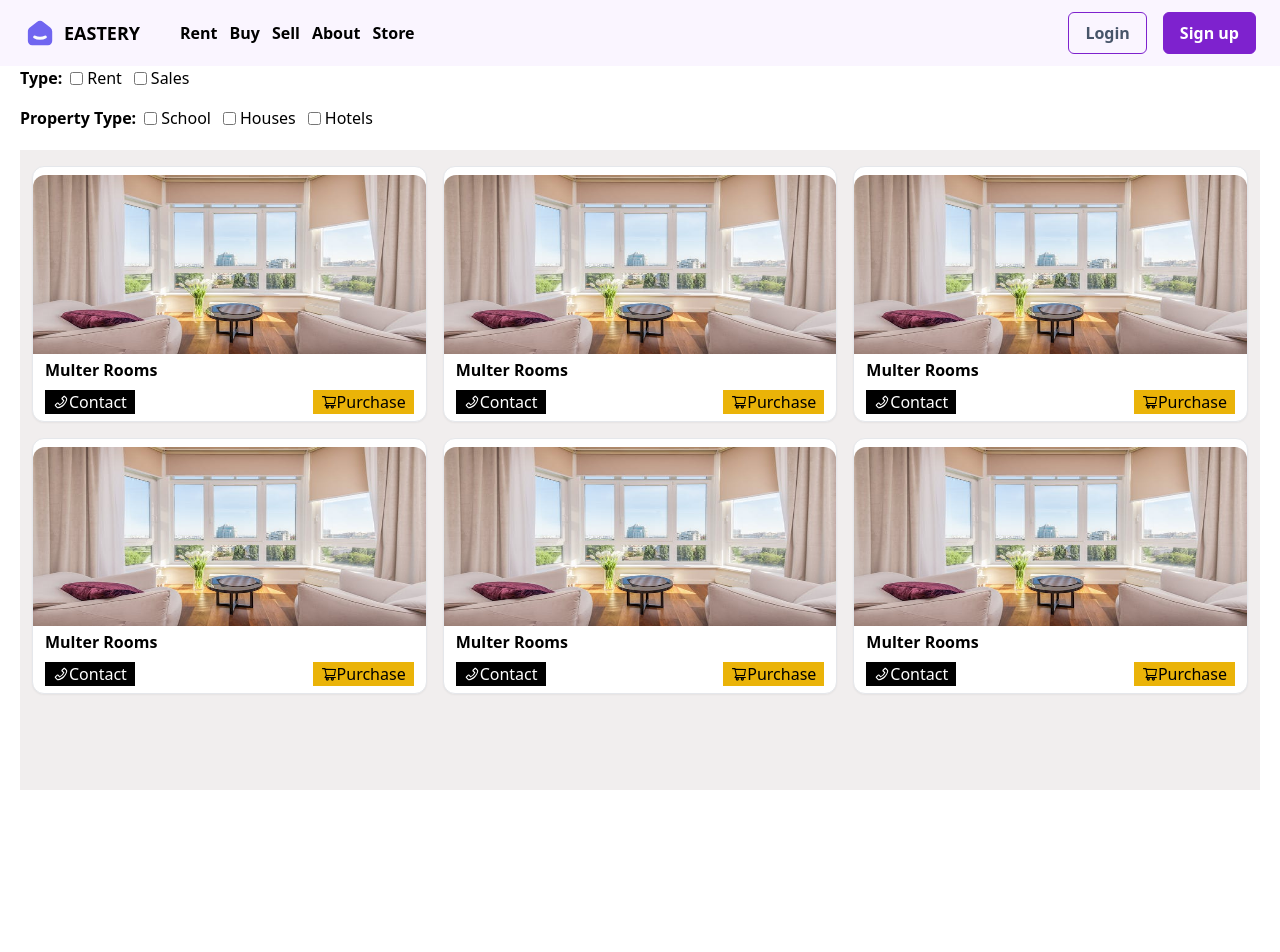
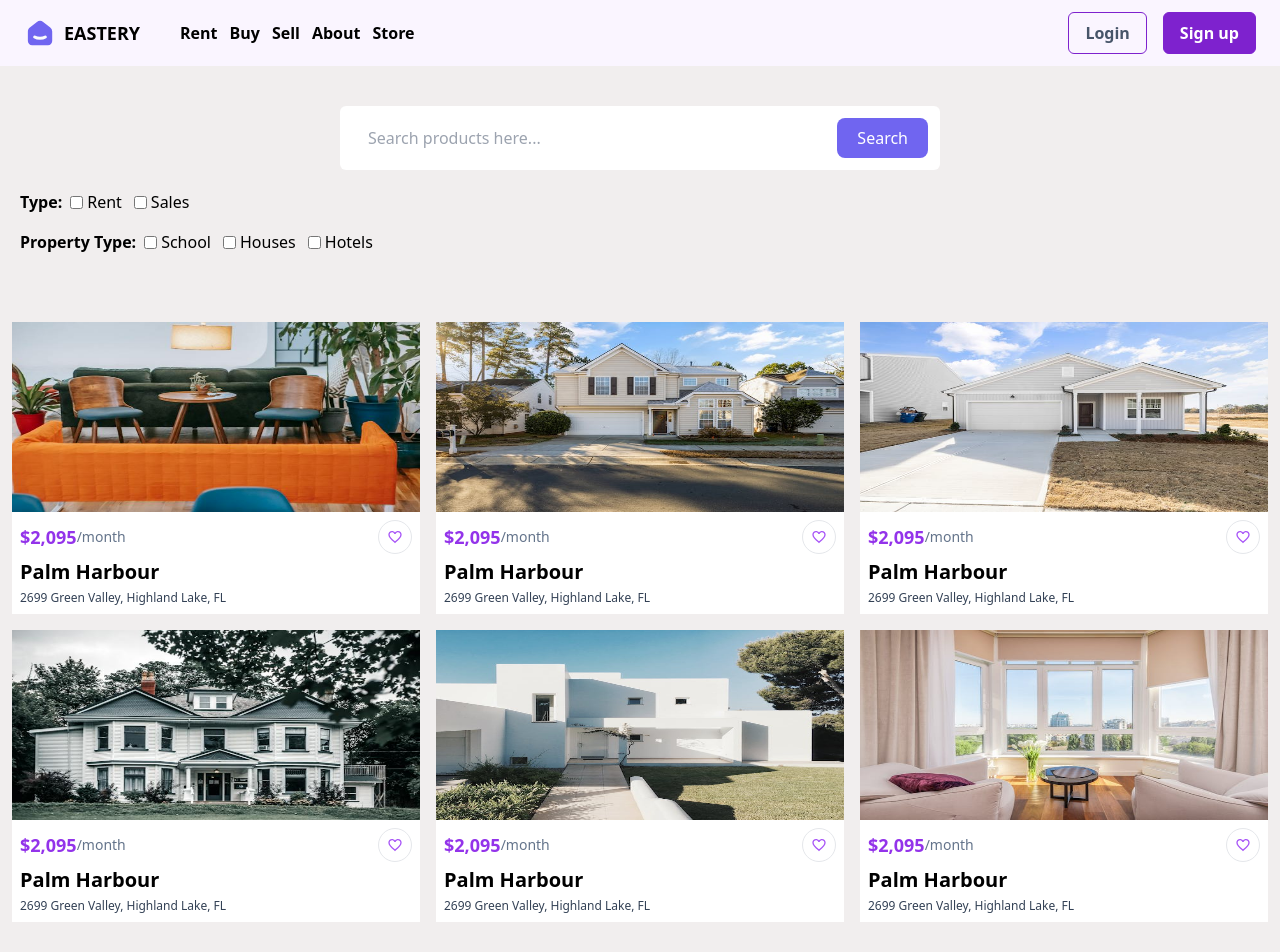
Before and after one commit to De-Hype/property-pulse, a React (Vite) app in the folder vite-project/: page /search in a window 1280 px wide. Shown: the top 952 px of the page. Before the commit the page ends 800 px from the top, so only its background shows below. Built offline with nearby package versions, Linux system fonts and the light colour scheme.

Commit message:
worked on search

```diff
--- a/vite-project/src/Components/FindHome.tsx
+++ b/vite-project/src/Components/FindHome.tsx
@@ -15,7 +15,7 @@ const FindHome = () => {
             Find your dream place to live in with more than 10k+ properties
             listed
           </p>
-          <Link className="w-full bg-[#7065F0] flex justify-center items-center rounded-xl" to="/">
+          <Link  className="w-full bg-[#7065F0] flex justify-center items-center rounded-xl" to="/store">
             <button
               className=" px-4 py-2 rounded-md outline-none   text-white tab:"
               type="button"
--- a/vite-project/src/Pages/SearchResultListing.tsx
+++ b/vite-project/src/Pages/SearchResultListing.tsx
@@ -1,21 +1,48 @@
-import {
-  //AiFillCar,
-  //AiFillShop,
- // AiOutlineNumber,
-  AiOutlinePhone,
-  AiOutlineShoppingCart,
-} from "react-icons/ai";
+
+import { MdFavoriteBorder } from "react-icons/md";
+
+import Cart_One from "../assets/Cart_One.jpg";
+import Cart_Two from "../assets/Cart_Two.jpg";
+import Cart_Three from "../assets/Cart_Three.jpg";
+import Cart_Four from "../assets/Cart_Four.jpg";
+import Cart_Five from "../assets/Cart_Five.jpg";
 import { Link } from "react-router-dom";
 import Cart_Six from "../assets/Cart_Six.jpg";
 import Header from "../Components/Header";
+import { useState } from "react";
+import Footer from "../Components/Footer";
 
 const SearchResultListing = () => {
-
+  const [input, setInput] = useState("");
+  const handleSearchSubmit = (e: any) => {
+    e.preventDefault();
+    console.log(input);
+  };
   return (
     <div className="w-full flex flex-col overflow-x-hidden ">
-      <Header  />
-      <div className="flex items-center flex-col min-h-[80vh] px-5">
-        <div className="w-full flex flex-col gap-4 self-start pb-5">
+      <Header />
+      <div className="flex items-center flex-col min-h-[80vh] bg-[#f1eeee] ">
+        <div className="flex items-center tab:w-full justify-center pt-10 mb-5 px-5">
+          <form
+            onSubmit={handleSearchSubmit}
+            className="bg-white px-3 py-3 flex min-w-[600px] rounded-md tab:flex-col tab:bg-inherit tab:gap-3 tab:min-w-full"
+          >
+            <input
+              type="text"
+              name="newsletter"
+              id="newsletter"
+              placeholder="Search products here..."
+              onChange={(e) => setInput(e.target.value)}
+              className=" bg-inherit text-[#080614] w-full outline-none py-2 px-4 tab:bg-white tab:py-4 tab:rounded-lg tab:border tab:border-[#7065F0]"
+            />
+            <input
+              type="button"
+              className="bg-[#7065F0] rounded-lg cursor-pointer transition-all hover:bg-purple-800 text-white font-medium px-5 py-2 tab:py-3"
+              value="Search"
+            />
+          </form>
+        </div>
+        <div className="w-full flex flex-col gap-4 self-start pb-5 px-5">
           <div className="flex gap-2">
             <h3 className="font-bold">Type:</h3>
             <div className="flex items-center gap-3 justify-between">
@@ -47,154 +74,162 @@ const SearchResultListing = () => {
             </div>
           </div>
         </div>
-        <div className="w-full px-3 py-4 self-start min-h-[80vh] bg-[#f1eeee]">
-          <div className="grid grid-cols-1 phones:grid-cols-2 laptop:grid-cols-3 gap-4 w-full  h-full">
-            <div className=" w-full  max-h-64 cursor-pointer bg-white py-2 shadow-sm border  rounded-xl">
-              <img
-                src={Cart_Six}
-                alt=""
-                className="w-full h-3/4 rounded-t-xl hover:scale-90"
-              />
-              <div className="w-full  h-1/4 ">
-                <h3 className="pl-3 py-1 font-bold">Multer Rooms</h3>
-                <div className="flex w-full items-center  justify-between pt-1 px-3 pb-1">
-                  <Link
-                    to="/contact/1/1"
-                    className="bg-black flex items-center text-white px-2"
-                  >
-                    <AiOutlinePhone />
-                    Contact
-                  </Link>
-                  <Link to="/" className="flex items-center px-2 bg-yellow-500">
-                    <AiOutlineShoppingCart />
-                    Purchase
-                  </Link>
+        <div className="w-full px-3 py-4 self-start min-h-[80vh] ">
+        <div className="mt-8">
+          <div className="grid grid-cols-3 gap-4 sm:flex sm:flex-col sm:gap-7 tab:grid-cols-2 ">
+            <Link
+              to="/about/2"
+              className="bg-white rounded-md cursor-pointer  transition-all hover:bg-white hover:shadow-md hover:border"
+            >
+              <img src={Cart_One} className="h-[190px] w-full" alt="" />
+              <div className="flex flex-col gap-1 bg-white px-2 py-2">
+                <div className="flex items-center justify-between">
+                  <div className="flex items-center">
+                    <h3 className="text-purple-600 font-bold text-lg">
+                      $2,095
+                    </h3>
+                    <p className="text-slate-500 text-sm">/month</p>
+                  </div>
+                  <div className="px-2 py-2 border rounded-full">
+                    <MdFavoriteBorder className=" text-purple-500" />
+                  </div>
                 </div>
+                <h3 className="text-xl font-bold">Palm Harbour</h3>
+                <p className="text-xs text-slate-700">
+                  2699 Green Valley, Highland Lake, FL
+                </p>
               </div>
-            </div>
-
-            <div className=" w-full  max-h-64 cursor-pointer bg-white py-2 shadow-sm border  rounded-xl">
-              <img
-                src={Cart_Six}
-                alt=""
-                className="w-full h-3/4 rounded-t-xl hover:scale-90"
-              />
-              <div className="w-full  h-1/4 ">
-                <h3 className="pl-3 py-1 font-bold">Multer Rooms</h3>
-                <div className="flex w-full items-center  justify-between pt-1 px-3 pb-1">
-                  <Link
-                    to="/contact/1/1"
-                    className="bg-black flex items-center text-white px-2"
-                  >
-                    <AiOutlinePhone />
-                    Contact
-                  </Link>
-                  <Link to="/" className="flex items-center px-2 bg-yellow-500">
-                    <AiOutlineShoppingCart />
-                    Purchase
-                  </Link>
+            </Link>
+            <Link
+              to="/about/2"
+              className="bg-white rounded-md h-full cursor-pointer transition-all hover:bg-white hover:shadow-md hover:border"
+            >
+              <img src={Cart_Two} className="h-[190px] w-full" alt="" />
+              <div className="flex flex-col gap-1 bg-white px-2 py-2">
+                <div className="flex items-center justify-between">
+                  <div className="flex items-center">
+                    <h3 className="text-purple-600 font-bold text-lg">
+                      $2,095
+                    </h3>
+                    <p className="text-slate-500 text-sm">/month</p>
+                  </div>
+                  <div className="px-2 py-2 border rounded-full">
+                    <MdFavoriteBorder className=" text-purple-500" />
+                  </div>
                 </div>
+                <h3 className="text-xl font-bold">Palm Harbour</h3>
+                <p className="text-xs text-slate-700">
+                  2699 Green Valley, Highland Lake, FL
+                </p>
               </div>
-            </div>
-
-            <div className=" w-full  max-h-64 cursor-pointer bg-white py-2 shadow-sm border  rounded-xl">
-              <img
-                src={Cart_Six}
-                alt=""
-                className="w-full h-3/4 rounded-t-xl hover:scale-90"
-              />
-              <div className="w-full  h-1/4 ">
-                <h3 className="pl-3 py-1 font-bold">Multer Rooms</h3>
-                <div className="flex w-full items-center  justify-between pt-1 px-3 pb-1">
-                  <Link
-                    to="/contact/1/1"
-                    className="bg-black flex items-center text-white px-2"
-                  >
-                    <AiOutlinePhone />
-                    Contact
-                  </Link>
-                  <Link to="/" className="flex items-center px-2 bg-yellow-500">
-                    <AiOutlineShoppingCart />
-                    Purchase
-                  </Link>
+            </Link>
+            <Link
+              to="/about/2"
+              className="bg-white rounded-md cursor-pointer transition-all hover:bg-white hover:shadow-md hover:border"
+            >
+              <img src={Cart_Three} className="h-[190px] w-full" alt="" />
+              <div className="flex flex-col gap-1 bg-white px-2 py-2">
+                <div className="flex items-center justify-between">
+                  <div className="flex items-center">
+                    <h3 className="text-purple-600 font-bold text-lg">
+                      $2,095
+                    </h3>
+                    <p className="text-slate-500 text-sm">/month</p>
+                  </div>
+                  <div className="px-2 py-2 border rounded-full">
+                    <MdFavoriteBorder className=" text-purple-500" />
+                  </div>
                 </div>
+                <h3 className="text-xl font-bold">Palm Harbour</h3>
+                <p className="text-xs text-slate-700">
+                  2699 Green Valley, Highland Lake, FL
+                </p>
               </div>
-            </div>
-
-            <div className=" w-full  max-h-64 cursor-pointer bg-white py-2 shadow-sm border  rounded-xl">
-              <img
-                src={Cart_Six}
-                alt=""
-                className="w-full h-3/4 rounded-t-xl hover:scale-90"
-              />
-              <div className="w-full  h-1/4 ">
-                <h3 className="pl-3 py-1 font-bold">Multer Rooms</h3>
-                <div className="flex w-full items-center  justify-between pt-1 px-3 pb-1">
-                  <Link
-                    to="/contact/1/1"
-                    className="bg-black flex items-center text-white px-2"
-                  >
-                    <AiOutlinePhone />
-                    Contact
-                  </Link>
-                  <Link to="/" className="flex items-center px-2 bg-yellow-500">
-                    <AiOutlineShoppingCart />
-                    Purchase
-                  </Link>
+            </Link>
+            <Link
+              to="/about/2"
+              className="bg-white rounded-md cursor-pointer transition-all hover:bg-white hover:shadow-md hover:border"
+            >
+              <img src={Cart_Four} className="h-[190px] w-full" alt="" />
+              <div className="flex flex-col gap-1 bg-white px-2 py-2">
+                <div className="flex items-center justify-between">
+                  <div className="flex items-center">
+                    <h3 className="text-purple-600 font-bold text-lg">
+                      $2,095
+                    </h3>
+                    <p className="text-slate-500 text-sm">/month</p>
+                  </div>
+                  <div className="px-2 py-2 border rounded-full">
+                    <MdFavoriteBorder className=" text-purple-500" />
+                  </div>
                 </div>
+                <h3 className="text-xl font-bold">Palm Harbour</h3>
+                <p className="text-xs text-slate-700">
+                  2699 Green Valley, Highland Lake, FL
+                </p>
               </div>
-            </div>
-
-            <div className=" w-full  max-h-64 cursor-pointer bg-white py-2 shadow-sm border  rounded-xl">
-              <img
-                src={Cart_Six}
-                alt=""
-                className="w-full h-3/4 rounded-t-xl hover:scale-90"
-              />
-              <div className="w-full  h-1/4 ">
-                <h3 className="pl-3 py-1 font-bold">Multer Rooms</h3>
-                <div className="flex w-full items-center  justify-between pt-1 px-3 pb-1">
-                  <Link
-                    to="/contact/1/1"
-                    className="bg-black flex items-center text-white px-2"
-                  >
-                    <AiOutlinePhone />
-                    Contact
-                  </Link>
-                  <Link to="/" className="flex items-center px-2 bg-yellow-500">
-                    <AiOutlineShoppingCart />
-                    Purchase
-                  </Link>
+            </Link>
+            <Link
+              to="/about/2"
+              className="bg-white rounded-md cursor-pointer transition-all hover:bg-white hover:shadow-md hover:border"
+            >
+              <img src={Cart_Five} className="h-[190px] w-full" alt="" />
+              <div className="flex flex-col gap-1 bg-white px-2 py-2">
+                <div className="flex items-center justify-between">
+                  <div className="flex items-center">
+                    <h3 className="text-purple-600 font-bold text-lg">
+                      $2,095
+                    </h3>
+                    <p className="text-slate-500 text-sm">/month</p>
+                  </div>
+                  <div className="px-2 py-2 border rounded-full">
+                    <MdFavoriteBorder className=" text-purple-500" />
+                  </div>
                 </div>
+                <h3 className="text-xl font-bold">Palm Harbour</h3>
+                <p className="text-xs text-slate-700">
+                  2699 Green Valley, Highland Lake, FL
+                </p>
               </div>
-            </div>
-
-            <div className=" w-full  max-h-64 cursor-pointer bg-white py-2 shadow-sm border  rounded-xl">
-              <img
-                src={Cart_Six}
-                alt=""
-                className="w-full h-3/4 rounded-t-xl hover:scale-90"
-              />
-              <div className="w-full  h-1/4 ">
-                <h3 className="pl-3 py-1 font-bold">Multer Rooms</h3>
-                <div className="flex w-full items-center  justify-between pt-1 px-3 pb-1">
-                  <Link
-                    to="/contact/1/1"
-                    className="bg-black flex items-center text-white px-2"
-                  >
-                    <AiOutlinePhone />
-                    Contact
-                  </Link>
-                  <Link to="/" className="flex items-center px-2 bg-yellow-500">
-                    <AiOutlineShoppingCart />
-                    Purchase
-                  </Link>
+            </Link>
+            <Link
+              to="/about/2"
+              className="bg-white rounded-md cursor-pointer transition-all hover:bg-white hover:shadow-md hover:border"
+            >
+              <img src={Cart_Six} className="h-[190px] w-full" alt="" />
+              <div className="flex flex-col gap-1 bg-white px-2 py-2">
+                <div className="flex items-center justify-between">
+                  <div className="flex items-center">
+                    <h3 className="text-purple-600 font-bold text-lg">
+                      $2,095
+                    </h3>
+                    <p className="text-slate-500 text-sm">/month</p>
+                  </div>
+                  <div className="px-2 py-2 border rounded-full">
+                    <MdFavoriteBorder className=" text-purple-500" />
+                  </div>
                 </div>
+                <h3 className="text-xl font-bold">Palm Harbour</h3>
+                <p className="text-xs text-slate-700">
+                  2699 Green Valley, Highland Lake, FL
+                </p>
               </div>
+            </Link>
+          </div>
+          <div className="flex items-center justify-center mt-10">
+            <div className=" bg-[#7065F0] sm:w-full flex justify-center items-center rounded-md">
+              <button
+                className=" px-4 py-2 rounded-md outline-none  text-white tab:"
+                type="button"
+              >
+                Browse Properties
+              </button>
             </div>
           </div>
         </div>
+        </div>
       </div>
+      <Footer/>
     </div>
   );
 };
--- a/vite-project/src/Pages/Store.tsx
+++ b/vite-project/src/Pages/Store.tsx
@@ -33,7 +33,7 @@ const Store = () => {
           </div>
         </div>
       </div>
-      <div className="px-3 bg-purple-50">
+      <div className="px-3 pb-8 bg-purple-50">
         <div className="flex items-center justify-center pt-10">
           <form
             onSubmit={handleNewsletterSubmit}
```
